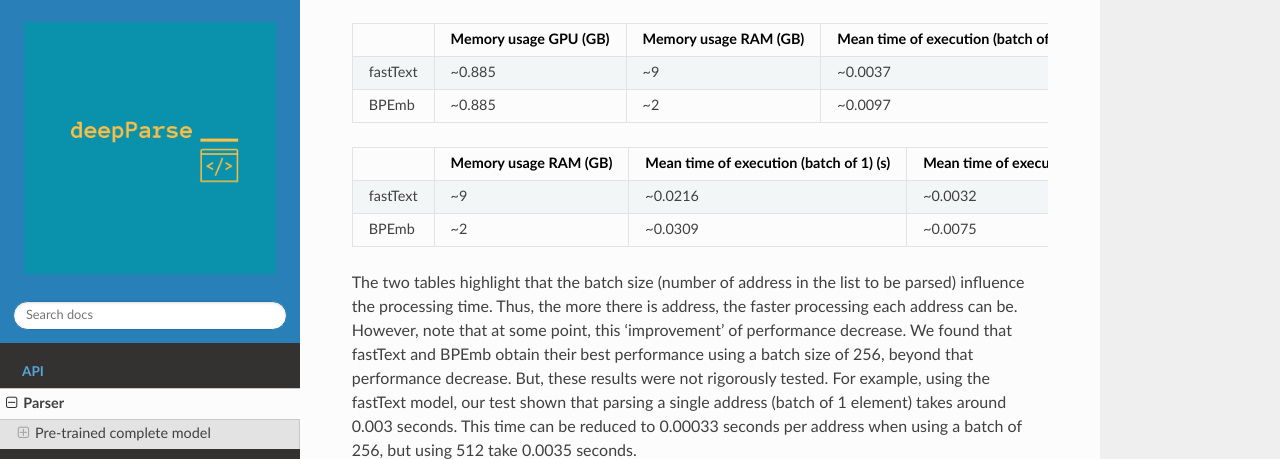
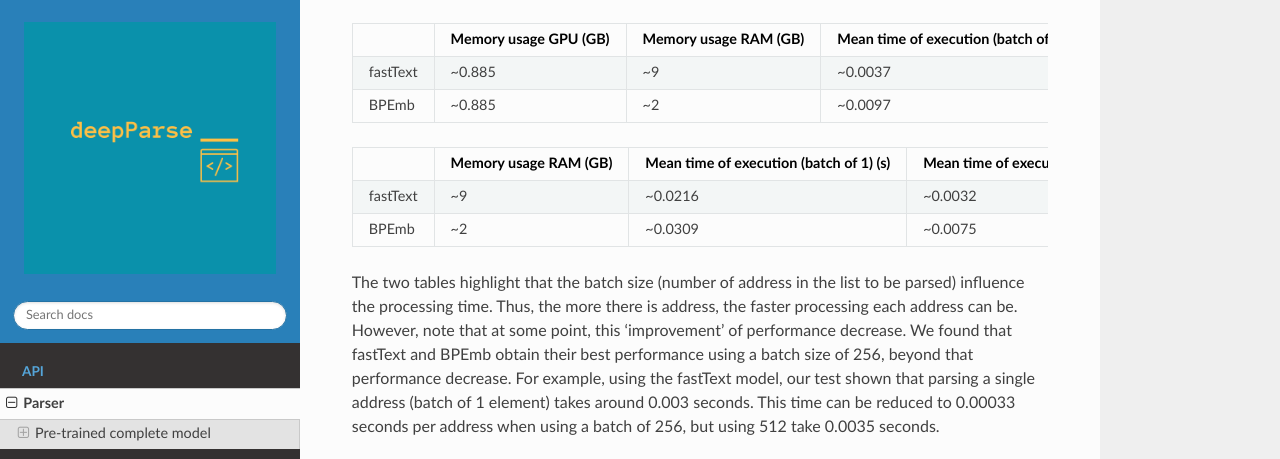
Before and after one commit to GRAAL-Research/deepparse, a Sphinx documentation site: the page built from docs/source/parser.rst, in a window 1280 px wide and 900 px high, scrolled down 631 px, cut to the strip 0-459 px from the top of the window. Built offline with Sphinx 7.4.7 and the Read the Docs theme 2.0.0, drawn with Linux system fonts in a browser that asks for light colours; the version number could not be read and is left out.

Commit message:
Update docs/source/parser.rst
Co-authored-by: Frédérik Paradis <fredy_14@live.fr>

```diff
--- a/docs/source/parser.rst
+++ b/docs/source/parser.rst
@@ -65,7 +65,7 @@ that was obtained by processing ~183,000 address using different batch size (2^0
 The two tables highlight that the batch size (number of address in the list to be parsed) influence the processing time.
 Thus, the more there is address, the faster processing each address can be. However, note that at some point, this
 'improvement' of performance decrease. We found that fastText and BPEmb obtain their best performance using a batch
-size of 256, beyond that performance decrease. But, these results were not rigorously tested. For example, using
+size of 256, beyond that performance decrease. For example, using
 the fastText model, our test shown that parsing a single address (batch of 1 element) takes around 0.003 seconds.
 This time can be reduced to 0.00033 seconds per address when using a batch of 256, but using 512 take 0.0035 seconds.
 
```
